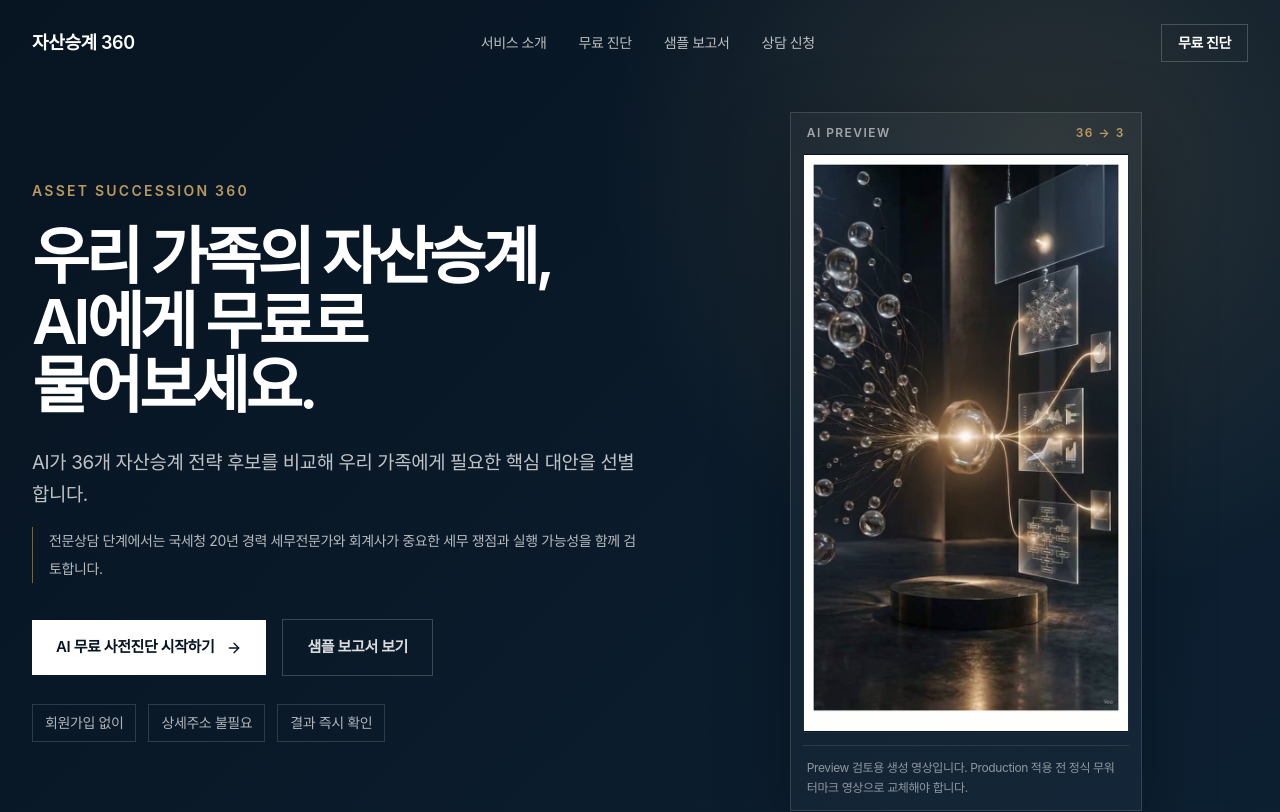
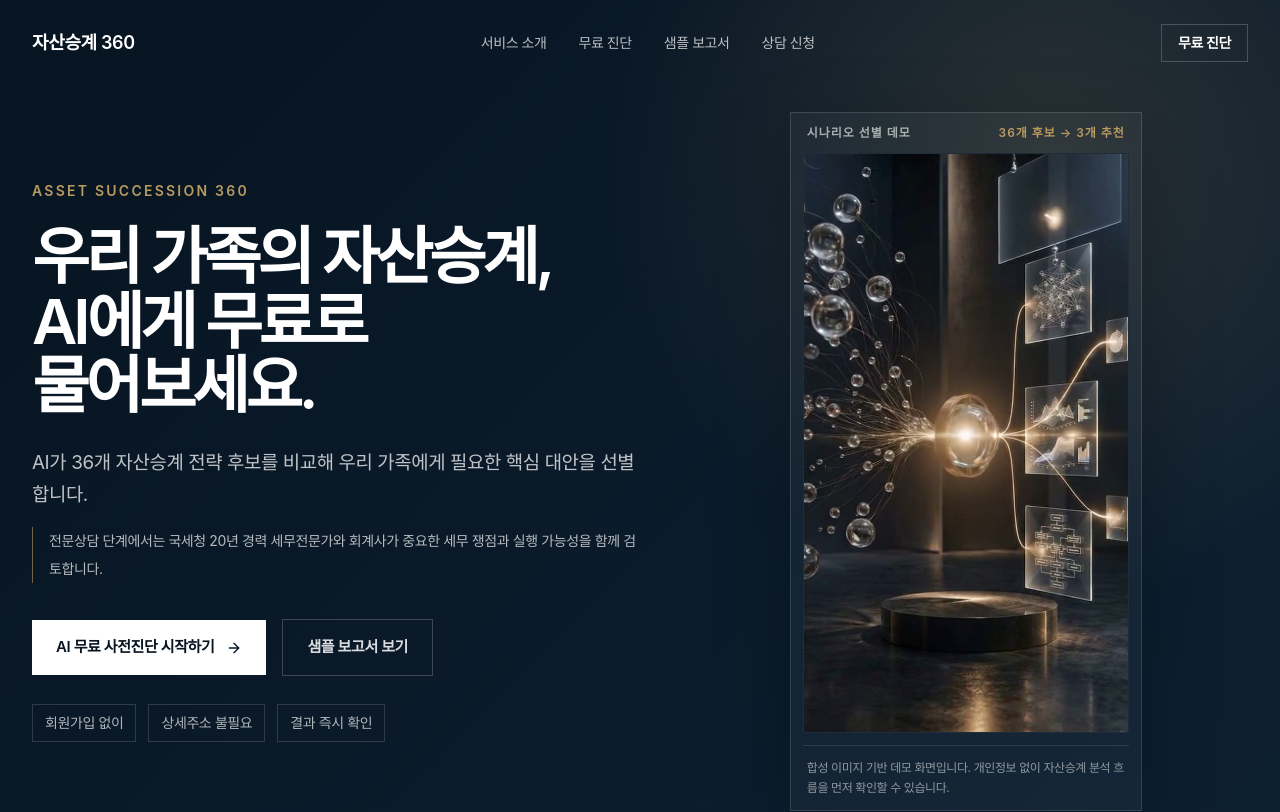
Before and after one commit to khcho9642-sketch/asset-succession-frontend, a Next.js app: page / in a window 1280 px wide. Shown: the top 812 px of the page. Built offline with nearby package versions, Linux system fonts and the light colour scheme.

Commit message:
Refine hero media card presentation

```diff
--- a/app/globals.css
+++ b/app/globals.css
@@ -312,6 +312,12 @@ textarea {
 
 .hero-video-motion {
   display: block;
+  height: 112%;
+  inset: -6%;
+  max-width: none;
+  object-fit: cover;
+  position: absolute;
+  width: 112%;
 }
 
 .hero-video-motion.is-failed {
@@ -320,6 +326,12 @@ textarea {
 
 .hero-video-poster {
   display: none;
+  height: 112%;
+  inset: -6%;
+  max-width: none;
+  object-fit: cover;
+  position: absolute;
+  width: 112%;
 }
 
 .hero-video-poster.is-active {
--- a/components/HeroVideoCard.tsx
+++ b/components/HeroVideoCard.tsx
@@ -11,15 +11,15 @@ export function HeroVideoCard() {
   return (
     <figure className="motion-result-stage mx-auto w-full max-w-[21rem] xl:max-w-[22rem]" style={{ animationDelay: "110ms" }}>
       <div className="border border-white/14 bg-white/[0.035] p-3 shadow-[0_24px_70px_rgba(0,0,0,0.28)]">
-        <div className="mb-3 flex items-center justify-between gap-3 px-1 text-xs font-semibold tracking-[0.12em] text-white/58">
-          <span>AI PREVIEW</span>
-          <span className="text-[var(--gold)]">36 → 3</span>
+        <div className="mb-3 flex items-center justify-between gap-3 px-1 text-xs font-semibold tracking-[0.08em] text-white/62">
+          <span>시나리오 선별 데모</span>
+          <span className="text-[var(--gold)]">36개 후보 → 3개 추천</span>
         </div>
         <div className="relative aspect-[9/16] overflow-hidden border border-white/10 bg-[var(--navy-950)]">
           <video
             aria-label="AI가 가족관계와 자산 정보를 분석하는 추상 모션 영상"
             autoPlay
-            className={`hero-video-motion h-full w-full object-contain ${videoFailed ? "is-failed" : ""}`}
+            className={`hero-video-motion ${videoFailed ? "is-failed" : ""}`}
             loop
             muted
             onError={() => setVideoFailed(true)}
@@ -31,12 +31,12 @@ export function HeroVideoCard() {
           </video>
           <img
             alt="AI 자산승계 분석을 표현한 프리미엄 다크 네이비·골드 비주얼"
-            className={`hero-video-poster h-full w-full object-contain ${videoFailed ? "is-active" : ""}`}
+            className={`hero-video-poster ${videoFailed ? "is-active" : ""}`}
             src={heroPoster}
           />
         </div>
         <figcaption className="mt-3 border-t border-white/10 px-1 pt-3 text-xs leading-5 text-white/52">
-          Preview 검토용 생성 영상입니다. Production 적용 전 정식 무워터마크 영상으로 교체해야 합니다.
+          합성 이미지 기반 데모 화면입니다. 개인정보 없이 자산승계 분석 흐름을 먼저 확인할 수 있습니다.
         </figcaption>
       </div>
     </figure>
--- a/components/ReportV2Preview.tsx
+++ b/components/ReportV2Preview.tsx
@@ -35,7 +35,7 @@ const statusLabels = {
 } as const;
 
 export function ReportV2Preview() {
-  const [loadResult, setLoadResult] = useState<AssessmentLoadResult>({ status: "loading" });
+  const [loadResult, setLoadResult] = useState<AssessmentLoadResult>({ status: "missing" });
 
   useEffect(() => {
     setLoadResult(readAssessmentFromSession());
--- a/scripts/ui-audit.mjs
+++ b/scripts/ui-audit.mjs
@@ -211,7 +211,7 @@ try {
             objectFit: window.getComputedStyle(element).objectFit,
             poster: element.getAttribute("poster")
           }));
-          if (!videoState.autoplay || !videoState.muted || !videoState.loop || !videoState.playsInline || videoState.controls || videoState.objectFit !== "contain" || !videoState.poster?.includes("/media/asset-succession-ai-hero-poster.jpg")) {
+          if (!videoState.autoplay || !videoState.muted || !videoState.loop || !videoState.playsInline || videoState.controls || videoState.objectFit !== "cover" || !videoState.poster?.includes("/media/asset-succession-ai-hero-poster.jpg")) {
             fail(route.path, viewport.name, `Landing hero video attributes are incorrect: ${JSON.stringify(videoState)}`);
           }
         }
```
